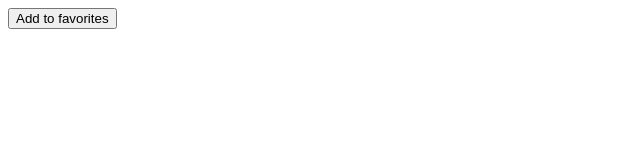
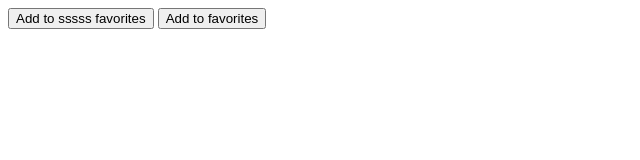
Before and after one commit to besssty/FirstSite, a plain HTML site: page index.html in a window 1280 px wide. Shown: the whole page, without its empty margins (0-640 px from the left). Drawn offline with Linux system fonts and the light colour scheme.

Commit message:
ssslalalalala

```diff
--- a/index.html
+++ b/index.html
@@ -7,7 +7,8 @@
     <title>Document1232323</title>
 </head>
 <body>
+    <button class="favorite styled" type="button">Add to  sssss favorites</button>
+    <script src="scripts.js"></script>
     <button class="favorite styled" type="button">Add to favorites</button>
-    <script src="scripts.js"></script>
 </body>
 </html>
```
